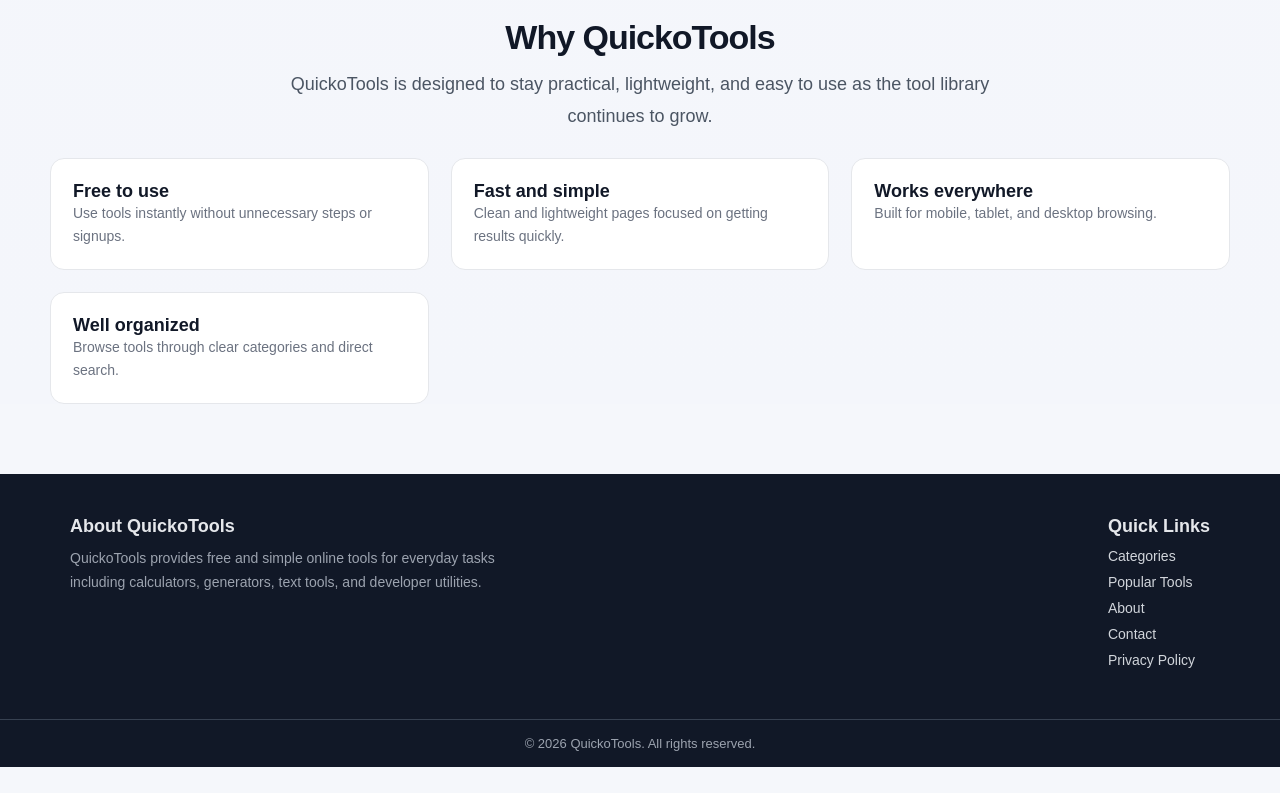
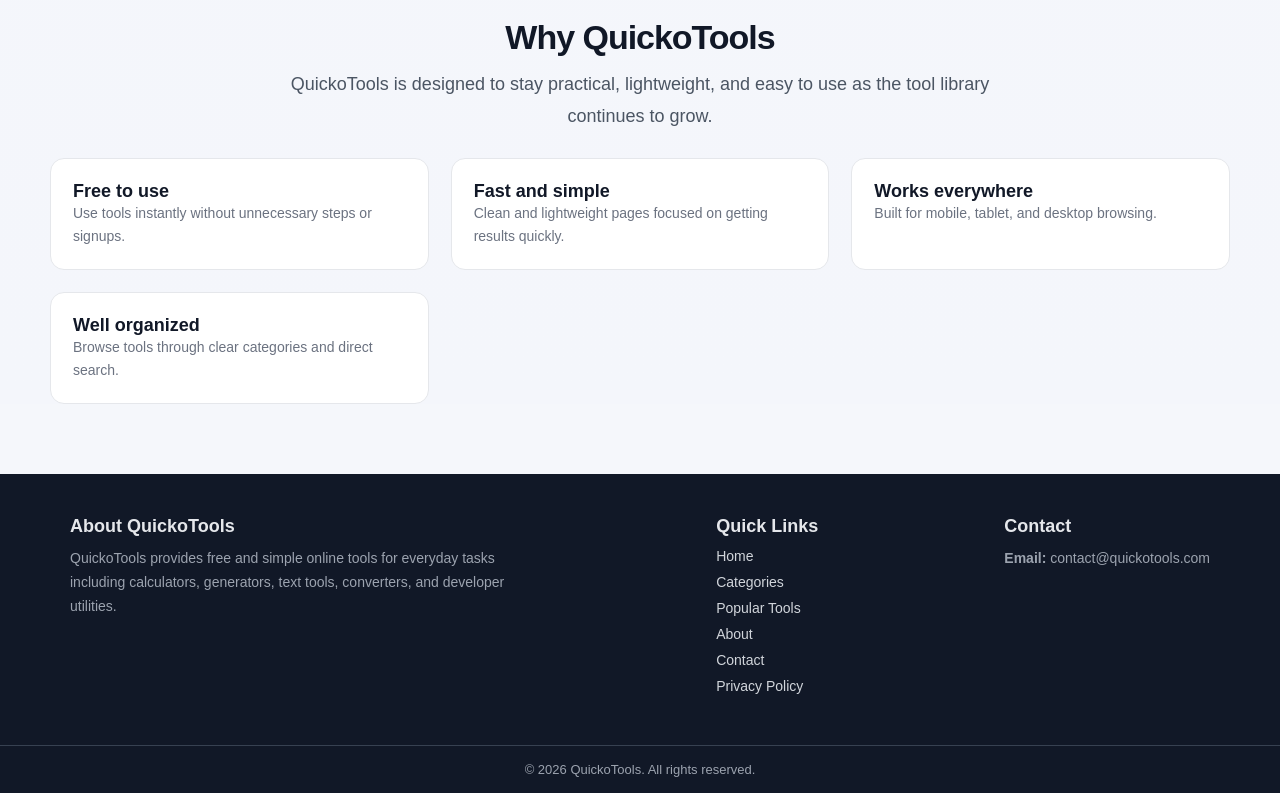
Before and after one commit to mousamohamad370-wq/QuickoTools, a React (Vite) app: page / in a window 1280 px wide. Shown: the part 1828-2621 px from the top of the page. Before the commit the page ends 2595 px from the top, so only its background shows below. Built offline with nearby package versions, Linux system fonts and the light colour scheme.

Commit message:
improve footer trust signals, links, and contact details

```diff
--- a/src/components/Footer.jsx
+++ b/src/components/Footer.jsx
@@ -1,53 +1,67 @@
 import { Link } from 'react-router-dom';
 
 function Footer({ language }) {
+  const currentYear = new Date().getFullYear();
+
   const content = {
     en: {
       aboutTitle: 'About QuickoTools',
       aboutText:
-        'QuickoTools provides free and simple online tools for everyday tasks including calculators, generators, text tools, and developer utilities.',
+        'QuickoTools provides free and simple online tools for everyday tasks including calculators, generators, text tools, converters, and developer utilities.',
       linksTitle: 'Quick Links',
+      contactTitle: 'Contact',
+      home: 'Home',
       categories: 'Categories',
       popularTools: 'Popular Tools',
       about: 'About',
       contact: 'Contact',
       privacy: 'Privacy Policy',
-      copyright: '© 2026 QuickoTools. All rights reserved.'
+      emailLabel: 'Email',
+      emailValue: 'contact@quickotools.com',
+      copyright: `© ${currentYear} QuickoTools. All rights reserved.`
     },
     ar: {
       aboutTitle: 'حول QuickoTools',
       aboutText:
-        'يوفر QuickoTools أدوات أونلاين مجانية وبسيطة للمهام اليومية مثل الحاسبات والمولدات وأدوات النص وأدوات المطورين.',
+        'يوفر QuickoTools أدوات أونلاين مجانية وبسيطة للمهام اليومية مثل الحاسبات والمولدات وأدوات النص وأدوات التحويل وأدوات المطورين.',
       linksTitle: 'روابط سريعة',
+      contactTitle: 'التواصل',
+      home: 'الرئيسية',
       categories: 'التصنيفات',
       popularTools: 'الأدوات الشائعة',
       about: 'حول',
       contact: 'اتصل بنا',
       privacy: 'سياسة الخصوصية',
-      copyright: '© 2026 QuickoTools. جميع الحقوق محفوظة.'
+      emailLabel: 'البريد الإلكتروني',
+      emailValue: 'contact@quickotools.com',
+      copyright: `© ${currentYear} QuickoTools. جميع الحقوق محفوظة.`
     }
   };
 
   const t = language === 'ar' ? content.ar : content.en;
 
   return (
-    <footer className="site-footer">
+    <footer className="site-footer" dir={language === 'ar' ? 'rtl' : 'ltr'}>
       <div className="site-footer-container">
         <div className="footer-section">
-          <h3 className="footer-title">{t.aboutTitle}</h3>
+          <h2 className="footer-title">{t.aboutTitle}</h2>
           <p className="footer-text">{t.aboutText}</p>
         </div>
 
         <div className="footer-section">
-          <h3 className="footer-title">{t.linksTitle}</h3>
+          <h2 className="footer-title">{t.linksTitle}</h2>
 
           <ul className="footer-links">
+            <li>
+              <Link to="/">{t.home}</Link>
+            </li>
+
             <li>
               <Link to="/categories">{t.categories}</Link>
             </li>
 
             <li>
-              <a href="/#popular-tools">{t.popularTools}</a>
+              <Link to="/#popular-tools">{t.popularTools}</Link>
             </li>
 
             <li>
@@ -63,6 +77,14 @@ function Footer({ language }) {
             </li>
           </ul>
         </div>
+
+        <div className="footer-section">
+          <h2 className="footer-title">{t.contactTitle}</h2>
+          <p className="footer-text">
+            <strong>{t.emailLabel}:</strong>{' '}
+            <a href={`mailto:${t.emailValue}`}>{t.emailValue}</a>
+          </p>
+        </div>
       </div>
 
       <div className="footer-bottom">
```
